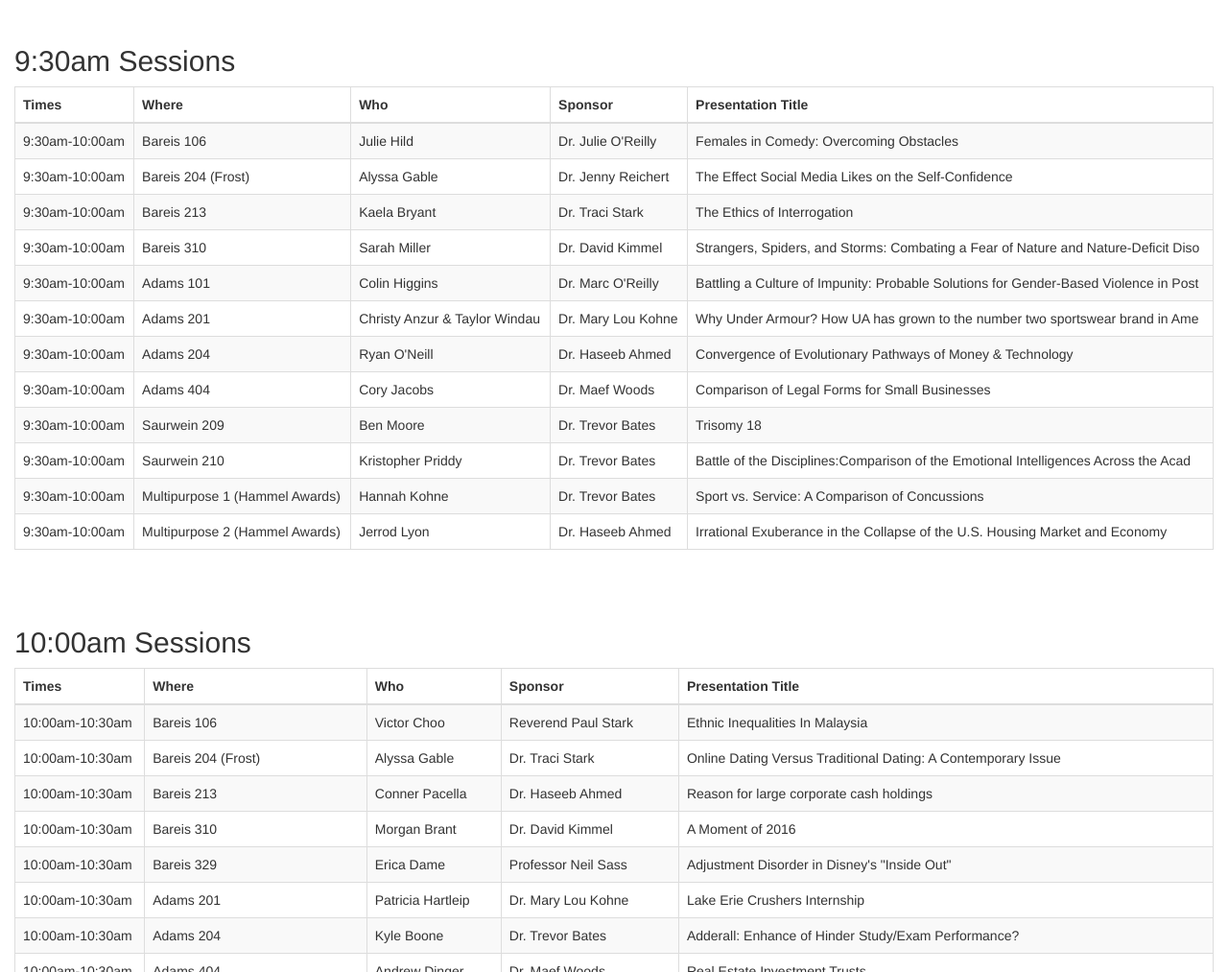
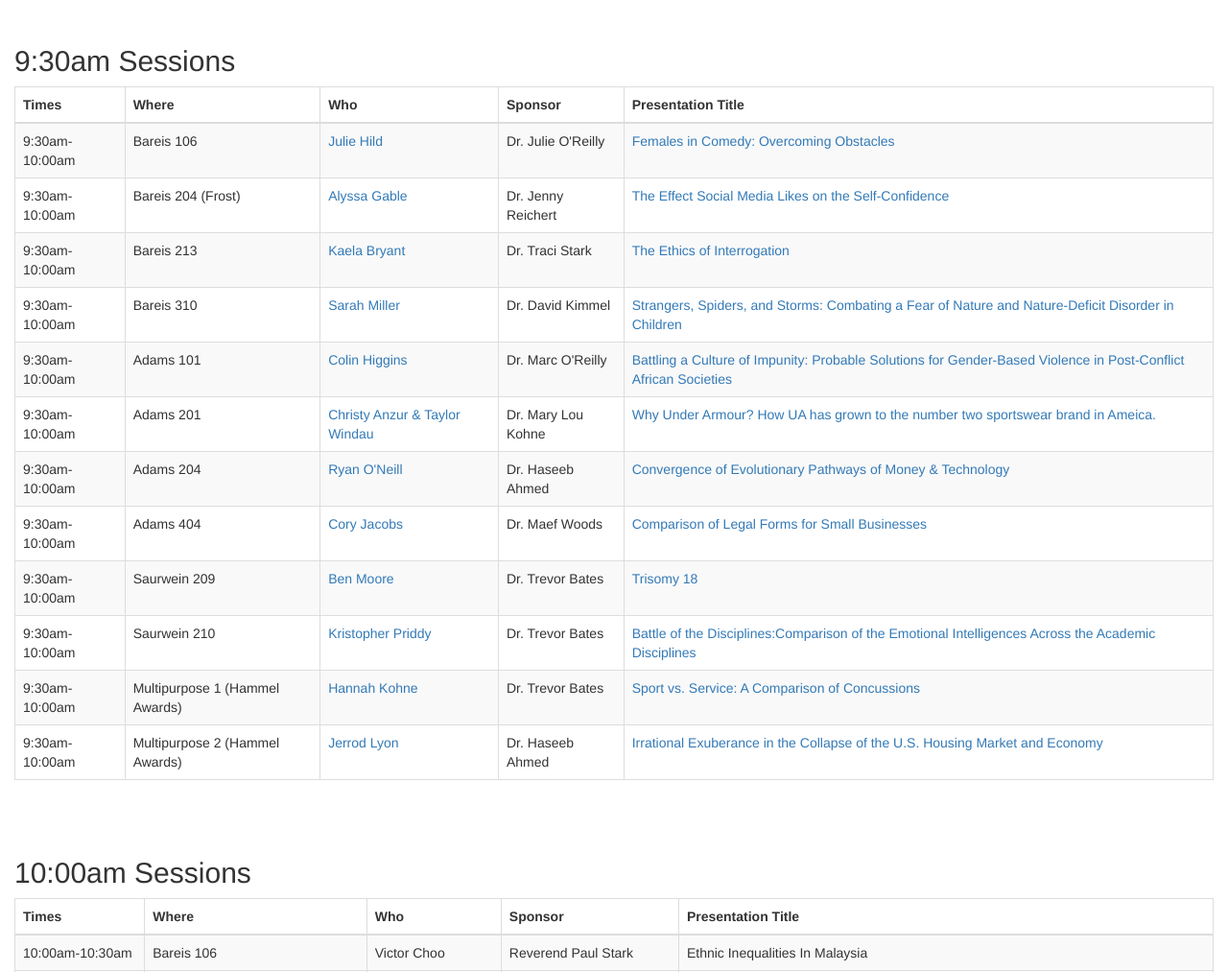
Before and after one commit to twhayden/twhayden.github.io, a plain HTML site: page scheduleByTime.html in a window 1280 px wide. Shown: the part 880-1893 px from the top of the page at 96% size. Drawn offline with Linux system fonts and the light colour scheme.

Commit message:
Update scheduleByTime.html

```diff
--- a/scheduleByTime.html
+++ b/scheduleByTime.html
@@ -229,98 +229,98 @@
  <tr  >
   <td >9:30am-10:00am</td>
   <td >Bareis 106</td>
-  <td >Julie Hild</td>
+  <td ><a href="Abstracts.html#id.c639udj207x4">Julie Hild</a></td>
   <td >Dr. Julie O'Reilly</td>
-  <td >Females in Comedy: Overcoming Obstacles</td>
+  <td ><a href="Abstracts.html#id.c639udj207x4">Females in Comedy: Overcoming Obstacles</a></td>
  </tr>
  <tr  >
   <td >9:30am-10:00am</td>
   <td >Bareis 204 (Frost)</td>
-  <td >Alyssa Gable<span style='mso-spacerun:yes'> </span></td>
+  <td ><a href="Abstracts.html#id.fokpw92mw4s9">Alyssa Gable<span style='mso-spacerun:yes'> </span></a></td>
   <td >Dr. Jenny Reichert<span
   style='mso-spacerun:yes'> </span></td>
-  <td >The Effect Social Media Likes on the Self-Confidence</td>
+  <td ><a href="Abstracts.html#id.fokpw92mw4s9">The Effect Social Media Likes on the Self-Confidence</a></td>
  </tr>
  <tr  >
   <td >9:30am-10:00am</td>
   <td >Bareis 213</td>
-  <td >Kaela Bryant<span style='mso-spacerun:yes'> </span></td>
+  <td ><a href="Abstracts.html#id.r4ozjeru5mf8">Kaela Bryant<span style='mso-spacerun:yes'> </span></a></td>
   <td >Dr. Traci Stark</td>
-  <td >The Ethics of Interrogation</td>
+  <td ><a href="Abstracts.html#id.r4ozjeru5mf8">The Ethics of Interrogation</a></td>
  </tr>
  <tr  >
   <td >9:30am-10:00am</td>
   <td >Bareis 310</td>
-  <td >Sarah Miller<span style='mso-spacerun:yes'> </span></td>
+  <td ><a href="Abstracts.html#id.on317vsbkmrm">Sarah Miller<span style='mso-spacerun:yes'> </span></a></td>
   <td >Dr. David Kimmel<span
   style='mso-spacerun:yes'> </span></td>
-  <td >Strangers, Spiders, and Storms: Combating a Fear of
-  Nature and Nature-Deficit Diso<span style='display:none'>rder in Children</span></td>
+  <td ><a href="Abstracts.html#id.on317vsbkmrm">Strangers, Spiders, and Storms: Combating a Fear of
+  Nature and Nature-Deficit Disorder in Children</a></td>
  </tr>
  <tr  >
   <td >9:30am-10:00am</td>
   <td >Adams 101</td>
-  <td >Colin Higgins<span style='mso-spacerun:yes'> </span></td>
+  <td ><a href="Abstracts.html#id.40eycz46qu80">Colin Higgins<span style='mso-spacerun:yes'> </span></a></td>
   <td >Dr. Marc O'Reilly</td>
-  <td >Battling a Culture of Impunity: Probable Solutions for
-  Gender-Based Violence in Post<span style='display:none'>-Conflict African
-  Societies</span></td>
+  <td ><a href="Abstracts.html#id.40eycz46qu80">Battling a Culture of Impunity: Probable Solutions for
+  Gender-Based Violence in Post-Conflict African
+  Societies</a></td>
  </tr>
  <tr>
   <td >9:30am-10:00am</td>
   <td >Adams 201</td>
-  <td >Christy Anzur &amp; Taylor Windau</td>
+  <td ><a href="Abstracts.html#id.7wkup0kyj9ym">Christy Anzur &amp; Taylor Windau</a></td>
   <td >Dr. Mary Lou Kohne</td>
-  <td >Why Under Armour? How UA has grown to the number two
-  sportswear brand in Ame<span style='display:none'>rica.</span></td>
+  <td ><a href="Abstracts.html#id.7wkup0kyj9ym">Why Under Armour? How UA has grown to the number two
+  sportswear brand in Ameica.</a></td>
  </tr>
  <tr  >
   <td >9:30am-10:00am</td>
   <td >Adams 204</td>
-  <td >Ryan O'Neill</td>
+  <td ><a href="Abstracts.html#id.2484qunkiy7o">Ryan O'Neill</a></td>
   <td >Dr. Haseeb Ahmed</td>
-  <td >Convergence of Evolutionary Pathways of Money &amp;
-  Technology</td>
+  <td ><a href="Abstracts.html#id.2484qunkiy7o">Convergence of Evolutionary Pathways of Money &amp;
+  Technology</a></td>
  </tr>
  <tr  >
   <td >9:30am-10:00am</td>
   <td >Adams 404</td>
-  <td >Cory Jacobs<span style='mso-spacerun:yes'> </span></td>
+  <td ><a href="Abstracts.html#id.i24hd7179ct0">Cory Jacobs<span style='mso-spacerun:yes'> </span></a></td>
   <td >Dr. Maef Woods</td>
-  <td >Comparison of Legal Forms for Small Businesses</td>
+  <td ><a href="Abstracts.html#id.i24hd7179ct0">Comparison of Legal Forms for Small Businesses</a></td>
  </tr>
  <tr  >
   <td >9:30am-10:00am</td>
   <td >Saurwein 209</td>
-  <td >Ben Moore</td>
+  <td ><a href="Abstracts.html#id.mjm8qda51vib">Ben Moore</a></td>
   <td >Dr. Trevor Bates</td>
-  <td >Trisomy 18</td>
+  <td ><a href="Abstracts.html#id.mjm8qda51vib">Trisomy 18</a></td>
  </tr>
  <tr  >
   <td >9:30am-10:00am</td>
   <td >Saurwein 210</td>
-  <td >Kristopher Priddy</td>
+  <td ><a href="Abstracts.html#id.9hpl5yijxyxp">Kristopher Priddy</a></td>
   <td >Dr. Trevor Bates</td>
-  <td >Battle of the Disciplines:Comparison of the Emotional
-  Intelligences Across the Acad<span style='display:none'>emic Disciplines</span></td>
+  <td ><a href="Abstracts.html#id.9hpl5yijxyxp">Battle of the Disciplines:Comparison of the Emotional
+  Intelligences Across the Academic Disciplines</a></td>
  </tr>
  <tr  >
   <td >9:30am-10:00am</td>
   <td >Multipurpose 1<span style='mso-spacerun:yes'>
   </span>(Hammel Awards)</td>
-  <td >Hannah Kohne</td>
+  <td ><a href="Abstracts.html#id.j7n39h52hxg">Hannah Kohne</a></td>
   <td >Dr. Trevor Bates</td>
-  <td >Sport vs. Service: A Comparison of Concussions</td>
+  <td ><a href="Abstracts.html#id.j7n39h52hxg">Sport vs. Service: A Comparison of Concussions</a></td>
  </tr>
  <tr  height=19 style='mso-height-source:userset;height:14.25pt'>
   <td height=19  style='height:14.25pt'>9:30am-10:00am</td>
   <td >Multipurpose 2<span style='mso-spacerun:yes'>
   </span>(Hammel Awards)</td>
-  <td >Jerrod Lyon</td>
+  <td ><a href="Abstracts.html#id.q4pylg4uk3s8">Jerrod Lyon</a></td>
   <td >Dr. Haseeb Ahmed<span
   style='mso-spacerun:yes'> </span></td>
-  <td >Irrational Exuberance in the Collapse of the U.S.
-  Housing Market and Economy</td>
+  <td ><a href="Abstracts.html#id.q4pylg4uk3s8">Irrational Exuberance in the Collapse of the U.S.
+	  Housing Market and Economy</a></td>
  </tr>
 
  </tbody></table>
```
